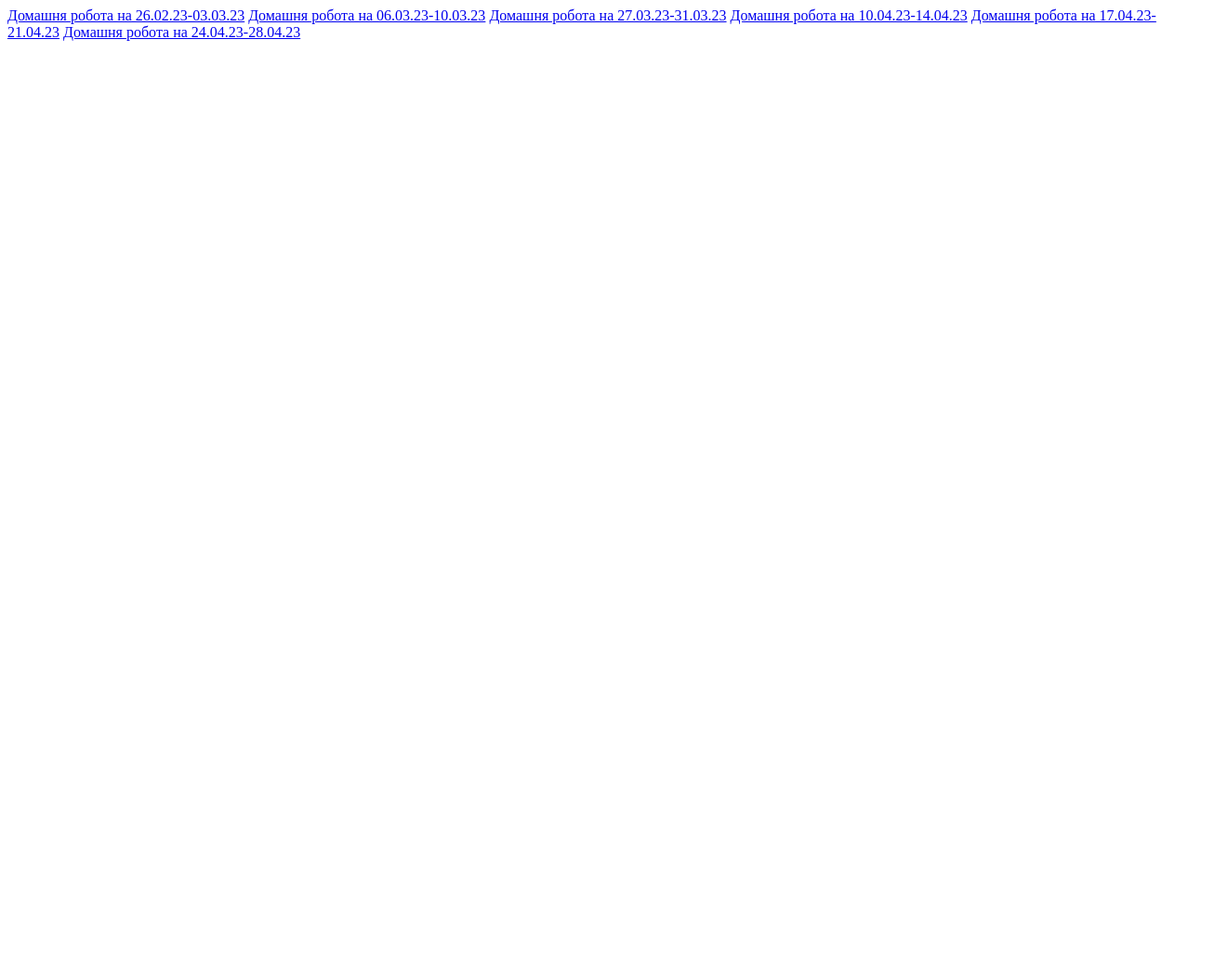
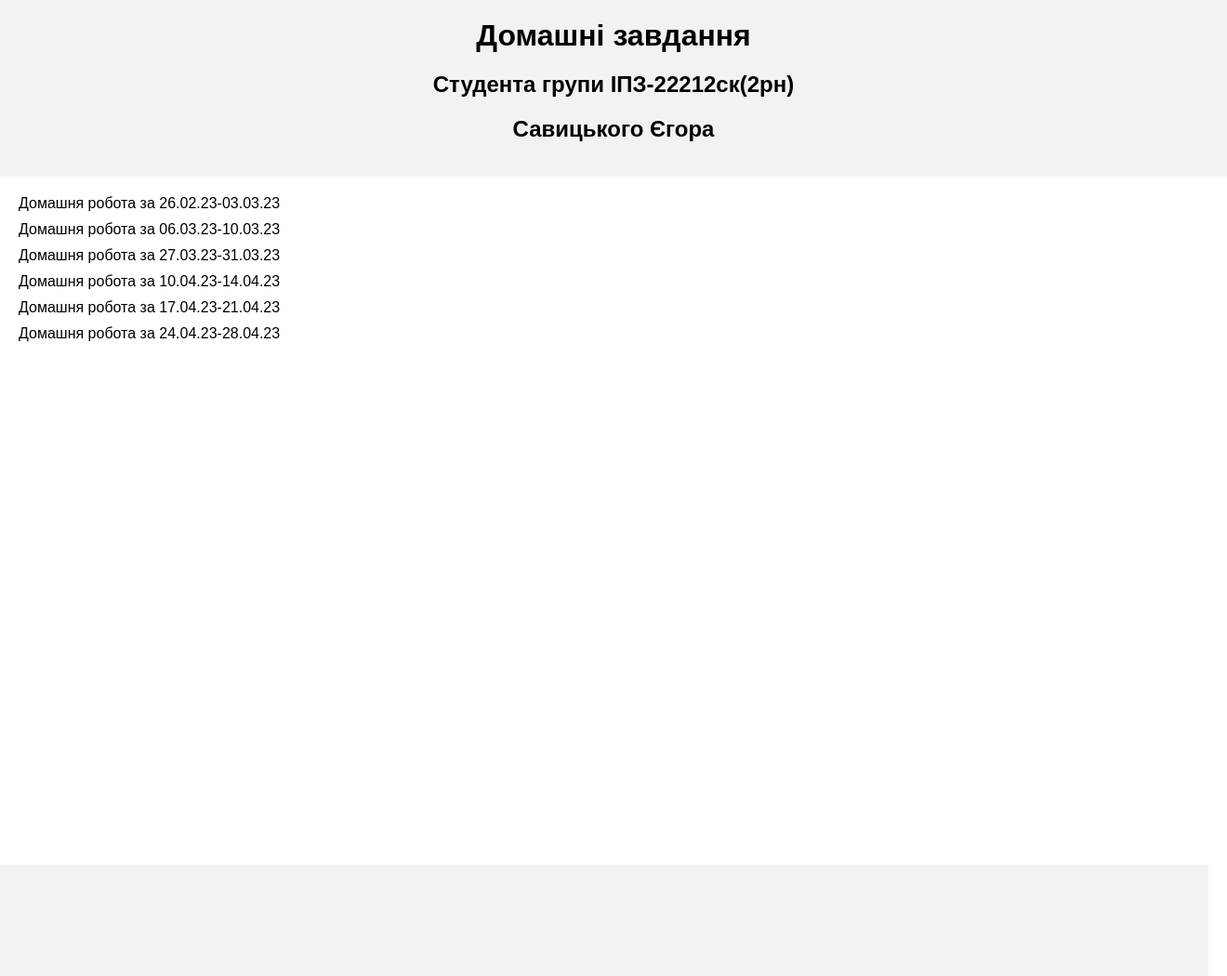
Before and after one commit to EgS662/web, a plain HTML site: page index.html in a window 1280 px wide. Shown: the whole page at 93% size, 1320 px wide, since content can reach past the window. Before the commit the page ends 800 px from the top, so only its background shows below. Drawn offline with Linux system fonts and the light colour scheme.

Commit message:
Update index.html

```diff
--- a/index.html
+++ b/index.html
@@ -1,14 +1,81 @@
 <!DOCTYPE html>
-<html lang="ru">
+<html>
 <head>
-  <meta charset="UTF-8">
+    <meta charset="UTF-8">
+    <title>Домашні завдання</title>
+    <style>
+        /* CSS стили */
+        body {
+            font-family: Arial, sans-serif;
+            margin: 0;
+            padding: 0;
+        }
+
+        header {
+            background-color: #f2f2f2;
+            padding: 20px;
+            text-align: center;
+            width: 100%;
+            height: 150px;
+        }
+
+        h1 {
+            margin: 0;
+        }
+
+        footer {
+            background-color: #f2f2f2;
+            padding: 10px;
+            text-align: center;
+            width: 100%;
+            height: 100px;
+        }
+
+        main {
+            margin: 20px;
+            width: 100%;
+            height: 700px;
+        }
+
+        ul {
+            list-style-type: none;
+            padding: 0;
+        }
+
+        li {
+            margin-bottom: 10px;
+        }
+
+        a {
+            color: #000;
+            text-decoration: none;
+        }
+
+        a:hover {
+            text-decoration: underline;
+        }
+    </style>
 </head>
 <body>
-    <a href="first.html">Домашня робота на 26.02.23-03.03.23</a>
-    <a href="file.html">Домашня робота на 06.03.23-10.03.23</a>
-    <a href="r.html">Домашня робота на 27.03.23-31.03.23</a>
-    <a href="desk.html">Домашня робота на 10.04.23-14.04.23</a>
-    <a href="v.html">Домашня робота на 17.04.23-21.04.23</a>
-    <a href="desk_.html">Домашня робота на 24.04.23-28.04.23</a>
+    <header>
+        <h1>Домашні завдання</h1>
+        <h2>Студента групи ІПЗ-22212ск(2рн)</h2>
+        <h2>Савицького Єгора</h2>
+    </header>
+
+    <main>
+        <ul>
+          <li><a href="first.html">Домашня робота за 26.02.23-03.03.23</a></li>
+          <li><a href="file.html">Домашня робота за 06.03.23-10.03.23</a></li>
+          <li><a href="r.html">Домашня робота за 27.03.23-31.03.23</a></li>
+          <li><a href="desk.html">Домашня робота за 10.04.23-14.04.23</a></li>
+          <li><a href="v.html">Домашня робота за 17.04.23-21.04.23</a></li>
+          <li><a href="desk_.html">Домашня робота за 24.04.23-28.04.23</a></li>
+        </ul>
+    </main>
+
+    <footer>
+
+    </footer>
 </body>
 </html>
```
